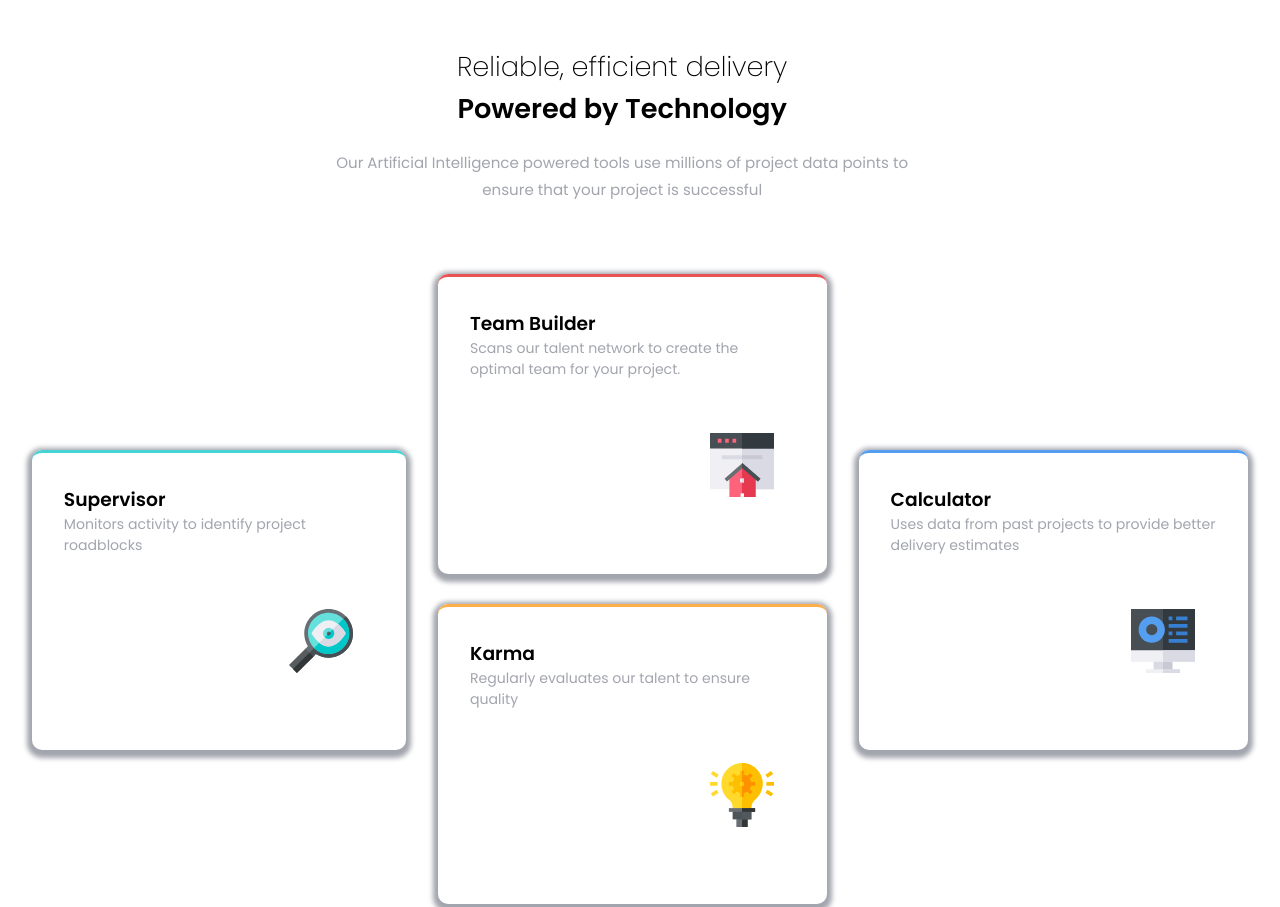
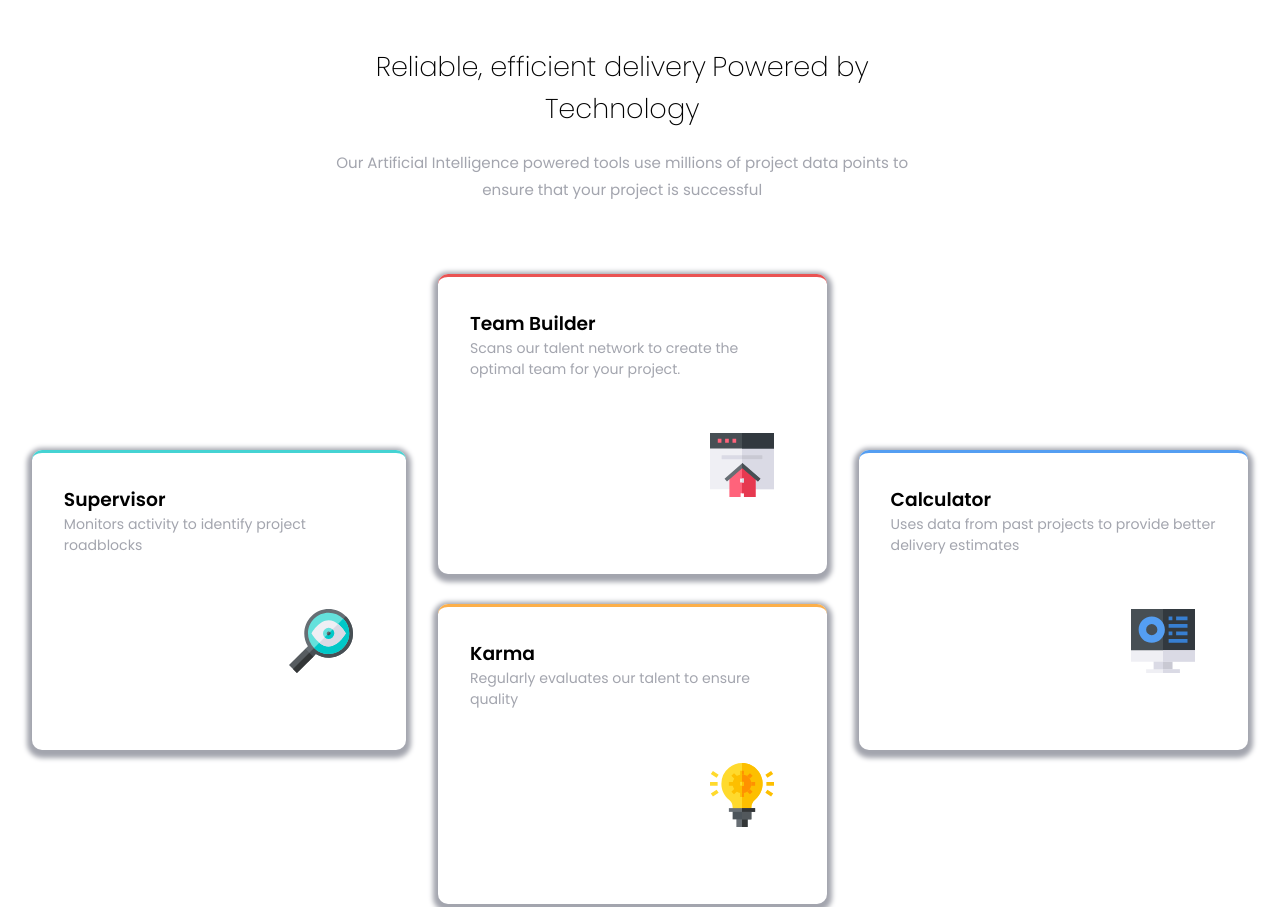
Before and after one commit to Pablo-cyber21/four-card-feature-live, a plain HTML site: page index.html in a window 1280 px wide. Shown: the top 907 px of the page. Drawn offline with Linux system fonts and the light colour scheme.

Commit message:
Removed <br> tag

```diff
--- a/index.html
+++ b/index.html
@@ -29,8 +29,7 @@
     <header>
       <h1>
         <span> Reliable, efficient delivery</span>
-        <br />
-        Powered by Technology
+        <span>Powered by Technology</span>
       </h1>
 
       <p class="header-text">
```
